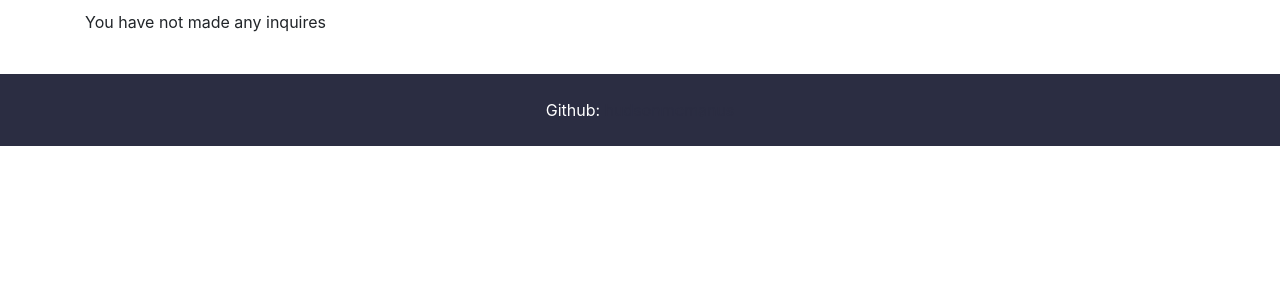
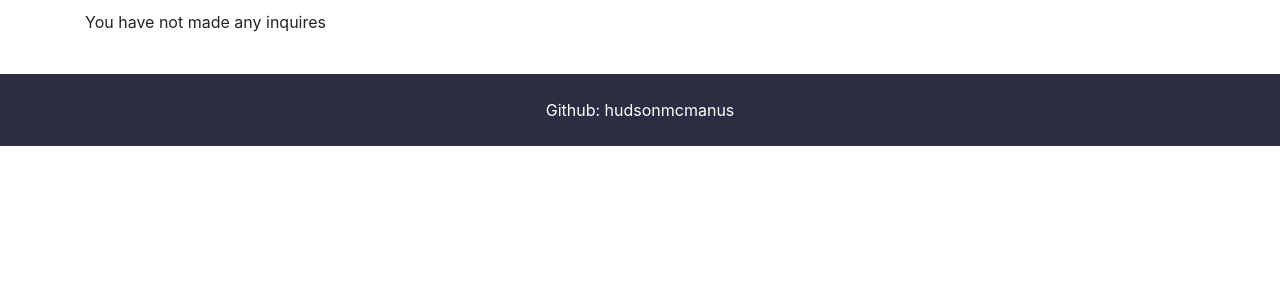
Before and after one commit to hudsonmcmanus/django-real-estate-project, a Django app: page /accounts/dashboard in a window 1280 px wide. Shown: the part 491-786 px from the top of the page. Run offline with Django 3.2, Linux system fonts and the light colour scheme; data that the repository does not hold is empty; parts of the project's set-up code (start-up, migrations or seed data) failed here and were passed over; some libraries are stand-ins or nearby versions.

Commit message:
changed footer

```diff
--- a/templates/partials/_footer.html
+++ b/templates/partials/_footer.html
@@ -1,4 +1,4 @@
 <!-- Footer -->
 <footer id="main-footer" class="py-4 bg-primary text-white text-center">
-    Github: <a href='https://github.com/hudsonmcmanus/django-real-estate-project'>hudsonmcmanus</a>
+    Github: <a href='https://github.com/hudsonmcmanus/django-real-estate-project' style="text-decoration:none; color:white;">hudsonmcmanus</a>
 </footer>
```
